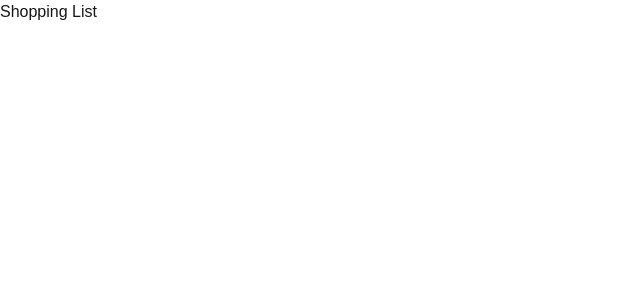
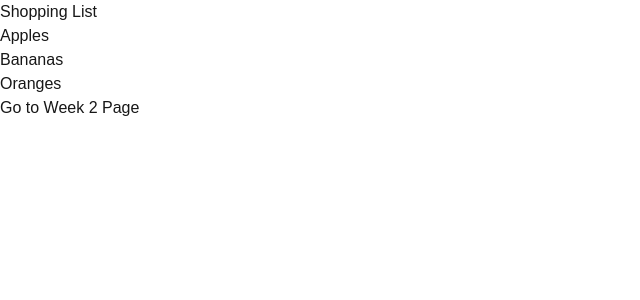
Before and after one commit to rgawalko/cprg306-assignments, a Next.js app: page /week-2 in a window 1280 px wide. Shown: the top 300 px of the page, without its empty margins (0-640 px from the left). Built offline with nearby package versions, Linux system fonts and the light colour scheme.

Commit message:
Update page.js
update page

```diff
--- a/app/week-2/page.js
+++ b/app/week-2/page.js
@@ -1,7 +1,19 @@
+import Link from 'next/link';
+
 export default function Page() {
   return (
     <main>
       <h1>Shopping List</h1>
+      <ul>
+        <li>Apples</li>
+        <li>Bananas</li>
+        <li>Oranges</li>
+      </ul>
+      <p>
+        <Link href="/week-2">
+          <a>Go to Week 2 Page</a>
+        </Link>
+      </p>
     </main>
   );
 }
```
Lines whose indentation alone changed are shown as unchanged.
